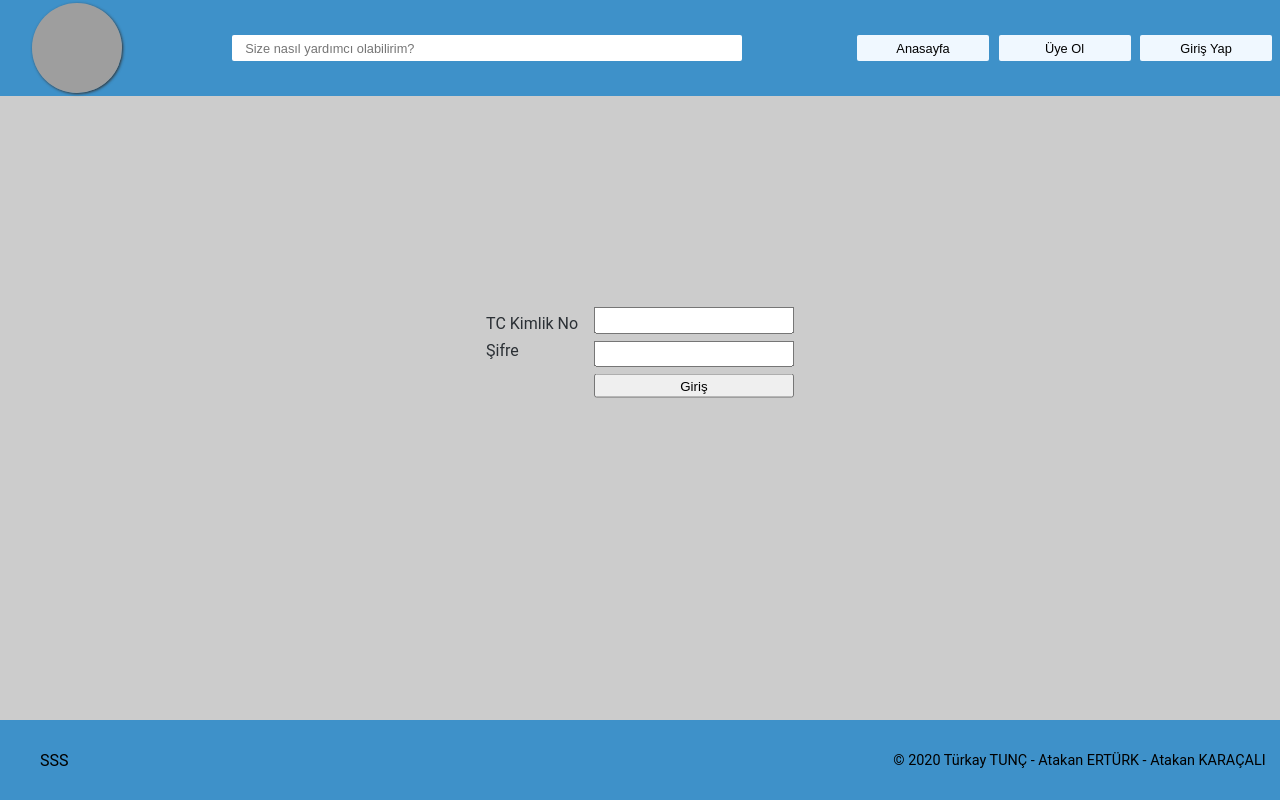
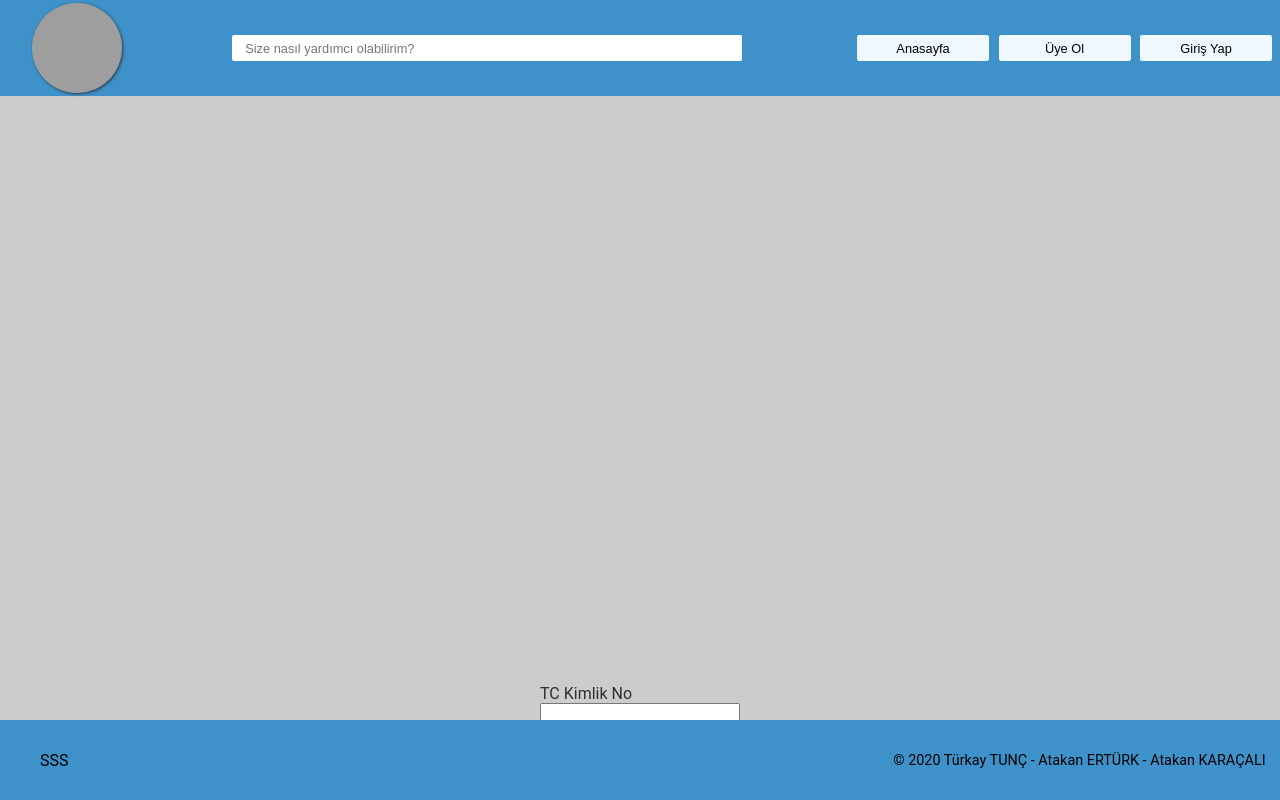
Before and after one commit to turkaytunc/e-secim, a React (Create React App) app: page /e-secim/login in a window 1280 px wide. Built offline with nearby package versions, Linux system fonts and the light colour scheme; grey boxes are pictures that could not be loaded.

Commit message:
update: main content container layout

```diff
--- a/src/app.scss
+++ b/src/app.scss
@@ -9,6 +9,8 @@
 .main-container {
   display: flex;
   width: 100%;
+  margin-top: 50%;
+  transform: translateY(-50%);
   flex-direction: column;
   justify-content: center;
   align-items: center;
--- a/src/components/login/Login.tsx
+++ b/src/components/login/Login.tsx
@@ -32,16 +32,9 @@ const Login = () => {
           onSubmit={(event: React.FormEvent<HTMLFormElement>) => handleSubmit(event)}
           className="login-form-container"
         >
-          <div className="login-page-container">
-            <div className="login-label-container">
-              <label className="login-label" htmlFor="tc-kimlik-no">
-                TC Kimlik No
-              </label>
-              <label className="login-label" htmlFor="sifre">
-                Şifre
-              </label>
-            </div>
-            <div className="login-input-container">
+          <div className="login-input-container">
+            <label className="login-tc-label" htmlFor="tc-kimlik-no">
+              TC Kimlik No
               <input
                 type="text"
                 name="tc-kimlik-no"
@@ -49,6 +42,9 @@ const Login = () => {
                 value={userId}
                 onChange={(event: React.ChangeEvent<HTMLInputElement>) => setUserId(event.target.value)}
               />
+            </label>
+            <label className="login-password-label" htmlFor="sifre">
+              Şifre
               <input
                 type="password"
                 name="sifre"
@@ -56,7 +52,7 @@ const Login = () => {
                 value={userPassword}
                 onChange={(event: React.ChangeEvent<HTMLInputElement>) => setUserPassword(event.target.value)}
               />
-            </div>
+            </label>
           </div>
           <div className="submit-button-container">
             <button type="submit">Giriş</button>
--- a/src/components/login/login.scss
+++ b/src/components/login/login.scss
@@ -1,56 +1,8 @@
-.login-form-container {
-  display: flex;
-  flex-direction: column;
-  width: min-content;
-  margin-top: 50%;
-  transform: translateY(-50%);
-
-  font-size: 1em;
-}
-
-.login-page-container {
-  display: flex;
-}
-
-.login-label-container {
-  display: flex;
-  flex-direction: column;
-  justify-content: center;
-  label {
-    margin-bottom: 0.5em;
-  }
-}
 .login-input-container {
   display: flex;
   flex-direction: column;
-  input {
-    margin-bottom: 0.5em;
-    height: 2em;
-    width: 15em;
+  label {
+    display: flex;
+    flex-direction: column;
   }
 }
-
-.login-label {
-  width: 100%;
-  margin-right: 4em;
-}
-
-.submit-button-container {
-  align-self: flex-end;
-  button {
-    padding: 0.2em 1em;
-    width: 15em;
-  }
-}
-
-@media screen and (min-width: 500px) {
-  .login-form-container {
-    margin-top: 30%;
-  }
-}
-
-@media screen and (min-width: 700px) {
-  .login-form-container {
-    margin-top: 20%;
-  }
-}
```
